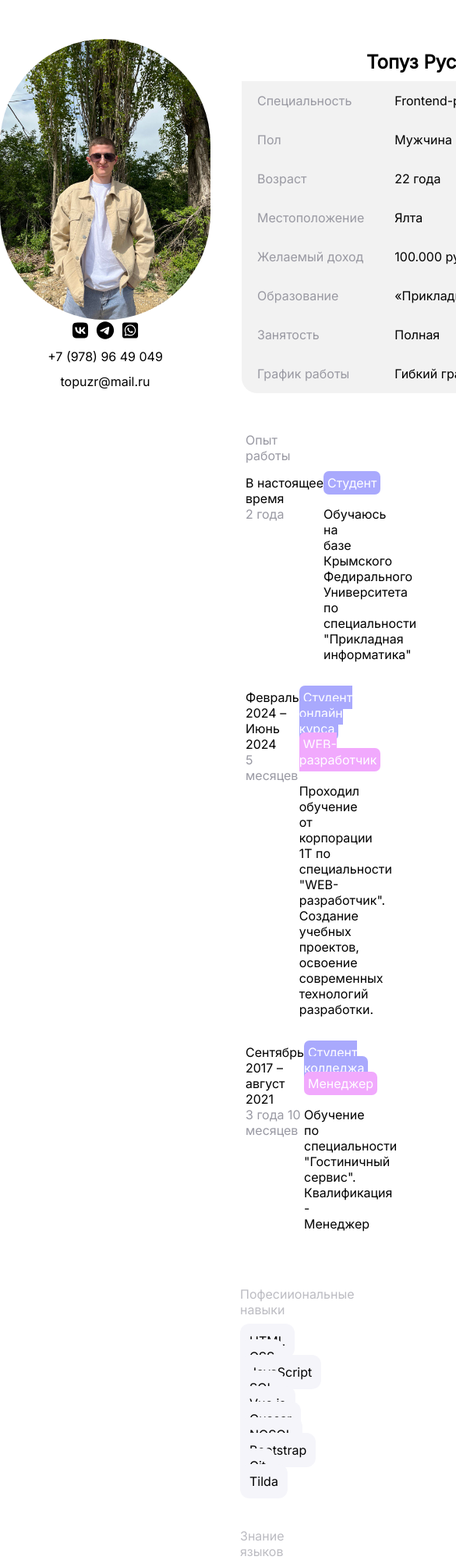
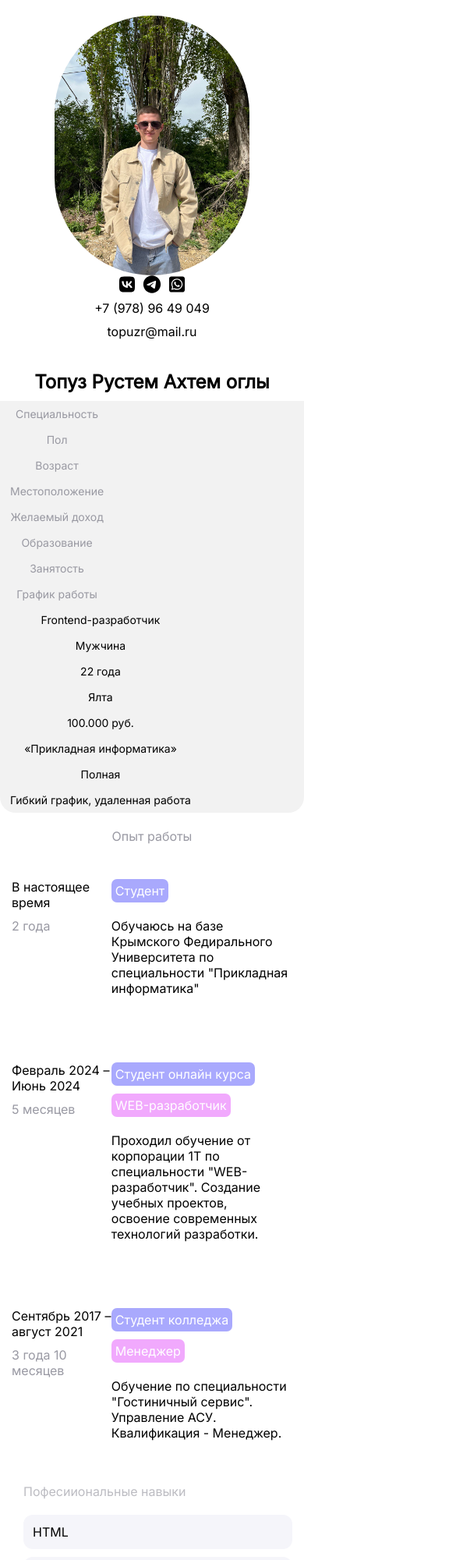
Before and after one commit to Delfinchikcik/Resume, a plain HTML site: page index.html in a window 390 px wide. Shown: the top 2000 px of the page at 78% size, 585 px wide, since content can reach past the window. Drawn offline with Linux system fonts and the light colour scheme.

Commit message:
Адаптив добавлен

```diff
--- a/index.html
+++ b/index.html
@@ -74,7 +74,7 @@
         <div class="main-wrapper">
             <div class="main-box">
                 <div class="main-list">
-                    <p class="mainListTime">В настоящее время</p>
+                    <p class="mainListTime">В настоящее время</p>
                     <p>2 года</p>
                 </div>
 
@@ -118,35 +118,35 @@
                         <span class="main-text more">Менеджер</span>
                     </p>
                     <p style="padding-top: 20px">
-                        Обучение по специальности "Гостиничный сервис". Квалификация -
-                        Менеджер
+                        Обучение по специальности "Гостиничный сервис". Управление АСУ. Квалификация -
+                        Менеджер.
                     </p>
                 </div>
             </div>
 
-            <div class="main-box"></div>
+            <div class="section_wrapper">
                 <section class="skills">
                     <p class="lable">Пофесииональные навыки</p>
-                <span>HTML</span>
-                <span>CSS</span>
-                <span>JavaScript</span>
-                <span>SQL</span>
-                <span>Vue.js</span>
-                <span>Quasar</span>
-                <span>NOSQL</span>
-                <span>Bootstrap</span>
-                <span>Git</span>
-                <span>Tilda</span>
+                    <span class="skills_block">HTML</span>
+                    <span class="skills_block">CSS</span>
+                    <span class="skills_block">JavaScript</span>
+                    <span class="skills_block">SQL</span>
+                    <span class="skills_block">Vue.js</span>
+                    <span class="skills_block">Quasar</span>
+                    <span class="skills_block">NOSQL</span>
+                    <span class="skills_block">Bootstrap</span>
+                    <span class="skills_block">Git</span>
+                    <span class="skills_block">Tilda</span>
 
                 </section>
 
                 <section class="Language">
                     <p class="lable">Знание языков</p>
-                <span>Крымскотатарский - родной</span>
-                <span>Русский</span>
-                <span>Английский - В1</span>
-                <span>Украинский</span>
-                <span>Немецкий - А1</span>
+                    <span class="skills_block">Крымскотатарский - родной</span>
+                    <span class="skills_block">Русский</span>
+                    <span class="skills_block">Английский - В1</span>
+                    <span class="skills_block">Украинский</span>
+                    <span class="skills_block">Немецкий - А1</span>
                 </section>
                 <section class="aboutMe">
                     <p class="lable">Обо мне</p>
@@ -155,6 +155,8 @@
                     </p>
                 </section>
             </div>
+
+        </div>
     </div>
 </body>
 
--- a/style.css
+++ b/style.css
@@ -1,132 +1,271 @@
-/* basic */
-*{
+
+* {
     margin: 0;
     padding: 0;
     box-sizing: border-box;
     font-family: 'Inter', sans-serif;
 }
 
-/* header */
 
-.container{
+.container {
     max-width: 1170px;
     margin: 0 auto;
 }
 
-.header-wrapper{
+
+.header-wrapper {
     padding-top: 50px;
     padding-bottom: 50px;
     display: flex;
+    flex-wrap: wrap;
     margin: 0 auto;
 }
 
-.header-contacts{
+.header-contacts {
     display: flex;
     flex-direction: column;
     justify-content: space-between;
     align-items: center;
 }
 
-.header_social{
+.header_social {
     display: flex;
     list-style-type: none;
 }
-.header-info{
+
+.header-info {
     background-color: #8080801a;
     border-radius: 20px;
     margin-left: 40px;
+    flex: 1;
 }
 
-.Name{
+.Name {
     padding-left: 160px;
     padding-top: 15px;
     background-color: white;
-    padding-bottom: 10px
+    padding-bottom: 10px;
 }
 
-.personalInfo{
+.personalInfo {
     margin: 5px;
 }
 
-
-.social_icon_vk, .social_icon_telegram, .social_icon_whatsUp{
+.social_icon_vk, .social_icon_telegram, .social_icon_whatsUp {
     width: 32px;
     height: 23px;
 }
-.info-box{
+
+.info-box {
     display: flex;
-    min-width:  850px;
+    flex-wrap: wrap;
+    min-width: 850px;
 }
 
-.info-list > li{
+.info-list > li {
     padding: 15px;
     margin-left: 5px;
     padding-right: 19px;
     list-style-type: none;
     color: #9999A2;
 }
-.right > li{
+
+.right > li {
     color: black;
 }
 
-/* main */
-.main-wrapper{
+.main-wrapper {
     padding-top: 15px;
     padding-left: 65px;
 }
-.main-box{
-    padding-left: 250px;
+
+.main-box {
     display: flex;
     justify-content: space-between;
     margin-bottom: 35px;
 }
 
-/* ==== */
-
-.main-content{
+.main-content {
     max-width: 64%;
 }
+
 .main-list:nth-child(1n) {
     color: #9999A3;
 }
 
-.experiencLable{
+.experiencLable {
     padding: 0px 315px;
     color: #9999A3;
 }
+
 .img {
     max-width: 270px;
     border: white;
     border-radius: 300px;
 }
-.main-text{
+
+.main-text {
     background-color: #A9A9FD;
     color: white;
     border-radius: 7px;
-    padding:  5px;
+    padding: 5px;
+    display: inline-block;
+    margin-top: 10px;
 }
-.mainListTime{
+
+.mainListTime {
     color: black;
 }
-.more{
+
+.more {
     background-color: #F1A9FD;
     color: white;
     border-radius: 7px;
-    padding:  5px;
+    padding: 5px;
 }
 
-.skills, .Language, .aboutMe{
-    margin-left:  243px;
+.skills, .Language, .aboutMe {
     margin-bottom: 50px;
 }
 
-.lable{
+.lable {
     color: #BCBCC2;
-    margin-bottom: 20px
+    margin-bottom: 20px;
 }
 
-span{
+span {
     padding: 12px;
     border-radius: 12px;
     background-color: #F5F5FA;
 }
+.skills_block{
+    display: inline-block;
+    margin-top: 10px;
+}
+.aboutMe{
+    line-height: 24px;
+}
+.section_wrapper{
+    margin: 0 auto;
+}
+
+
+
+@media (max-width: 1200px) {
+    .container {
+        max-width: 970px;
+    }
+    .header-contacts{
+        margin: 0 auto;
+    }
+}
+
+@media (max-width: 992px) {
+    .container {
+        max-width: 750px;
+    }
+
+    .header-wrapper {
+        padding-top: 30px;
+        padding-bottom: 30px;
+        flex-direction: column;
+        align-items: center;
+    }
+
+    .header-info {
+        margin-left: 0;
+        margin-top: 20px;
+    }
+
+    .info-box {
+        min-width: 100%;
+    }
+
+    .header-contacts{
+        margin: 0 auto;
+    }
+
+    .Name {
+        padding-left: 0;
+        text-align: center;
+    }
+
+    .main-wrapper {
+        padding-left: 15px;
+    }
+
+    .main-box {
+        padding-left: 0;
+        align-items: flex-start;
+        padding: 20px;
+    }
+
+    .experiencLable {
+        padding: 0;
+        text-align: center;
+    }
+    .section_wrapper{
+        padding: 0 15px;
+    }
+}
+
+@media (max-width: 768px) {
+    .container {
+        max-width: 100%;
+    }
+
+    .img {
+        max-width: 250px;
+    }
+
+    .header-social {
+        justify-content: center;
+    }
+
+    .info-list > li, .right > li {
+        padding: 10px;
+        text-align: center;
+    }
+    .main-list > p{
+      margin: 10px 0;;
+    }
+    .main-wrapper{
+        padding: 0 auto;
+    }
+}
+
+@media (max-width: 576px) {
+    .header-wrapper {
+        padding-top: 20px;
+        padding-bottom: 20px;
+    }
+
+    .info-box {
+        min-width: 100%;
+        font-size: 14px;
+    }
+
+    .info-list {
+        padding: 0;
+        margin: 0;
+    }
+
+    .info-list > li {
+        padding: 8px;
+    }
+
+    .skills span, .Language span, .aboutMe span {
+        display: block;
+        margin-bottom: 10px;
+    }
+
+    .main-box {
+        padding-left: 0;
+    }
+}
+
+@media (max-width: 375px) {
+    *{
+        font-size: 11px;
+    }
+}
```
Lines whose indentation alone changed are shown as unchanged.
